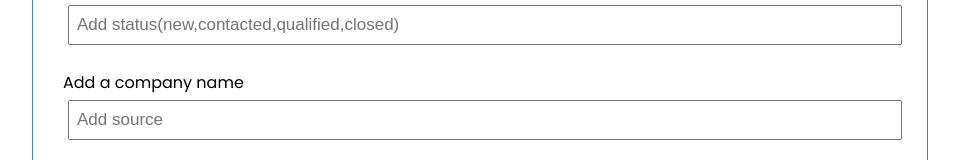
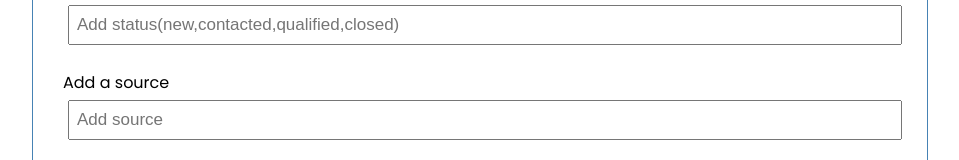
Before and after one commit to elab-development/internet-tehnologije-projekat-crm_2017_0100, a React (Create React App) app in the folder frontend/: page /leads in a window 1280 px wide. Both pictures are taken after a click on the button "Add Lead". Shown: the part 539-699 px from the top of the page, without its empty margins (160-1119 px from the left). Built offline with nearby package versions, Linux system fonts and the light colour scheme; no server answers.

Commit message:
Popravljanje forme, dodavanje za status da mora odredjene reci itd

```diff
--- a/frontend/src/components/LeadOnAdd.js
+++ b/frontend/src/components/LeadOnAdd.js
@@ -15,7 +15,10 @@ const LeadOnAdd = ({onAdd}) => {
     if (!name) {
         alert('Please add a name for a lead')
         return
+    } else if(status !== 'new' && status !== 'contacted' && status !== 'qualified' && status !== 'closed'){
+        alert("status mora biti jedno od ovih reci: new, contacted, qualified, closed")
     }
+
 
     onAdd({ name, email, phone, company, status, source })
 
@@ -74,7 +77,7 @@ return (
         />
         </div>
         <div className='form-control'>
-        <label>Add a company name</label>
+        <label>Add a source</label>
         <input
             type='text'
             placeholder='Add source'
```
